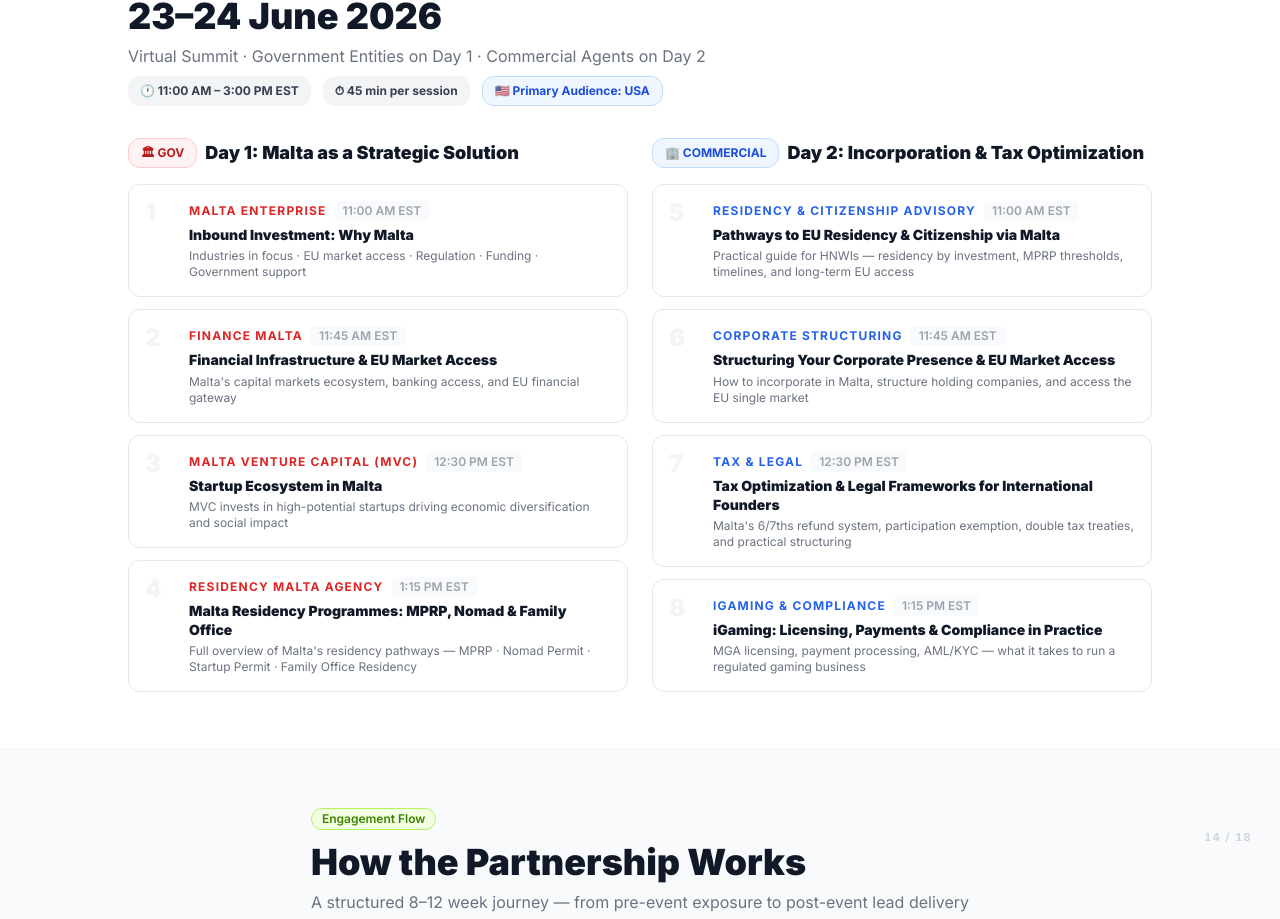
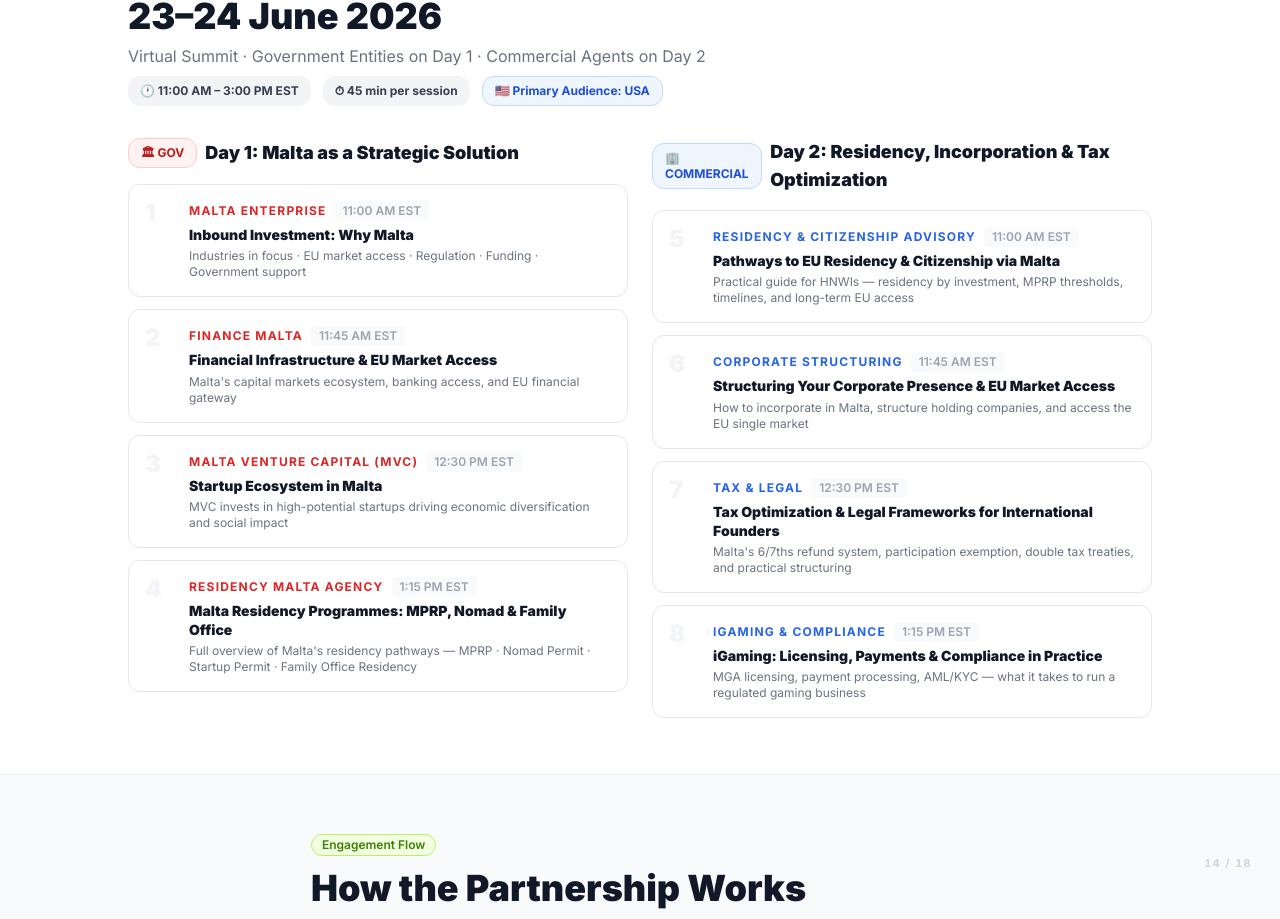
Before and after one commit to freedombusinesssummit-stack/malta-proposal, a Next.js app: page / in a window 1280 px wide. Shown: the part 10197-11116 px from the top of the page. Built offline with nearby package versions, Linux system fonts and the light colour scheme.

Commit message:
fix: Day 2 title → Residency, Incorporation & Tax Optimization

```diff
--- a/components/malta/PartnersAndAgenda.tsx
+++ b/components/malta/PartnersAndAgenda.tsx
@@ -147,7 +147,7 @@
               <div>
                 <div className="flex items-center gap-2 mb-4">
                   <span className="inline-flex items-center px-3 py-1.5 rounded-lg text-xs font-bold bg-blue-50 text-blue-700 border border-blue-200">🏢 COMMERCIAL</span>
-                  <h3 className="font-black text-carbon-900 text-lg">Day 2: Incorporation &amp; Tax Optimization</h3>
+                  <h3 className="font-black text-carbon-900 text-lg">Day 2: Residency, Incorporation &amp; Tax Optimization</h3>
                 </div>
                 <div className="space-y-3">
                   {DAY2.map((s, i) => (
```
